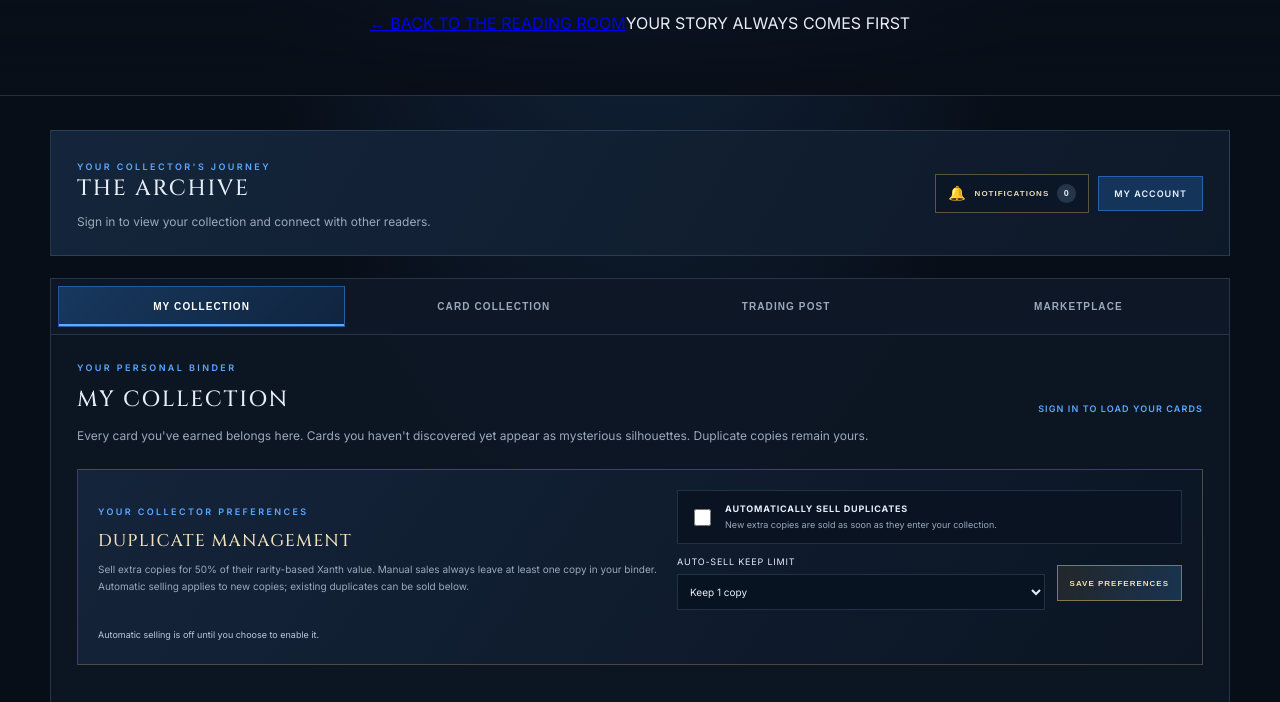
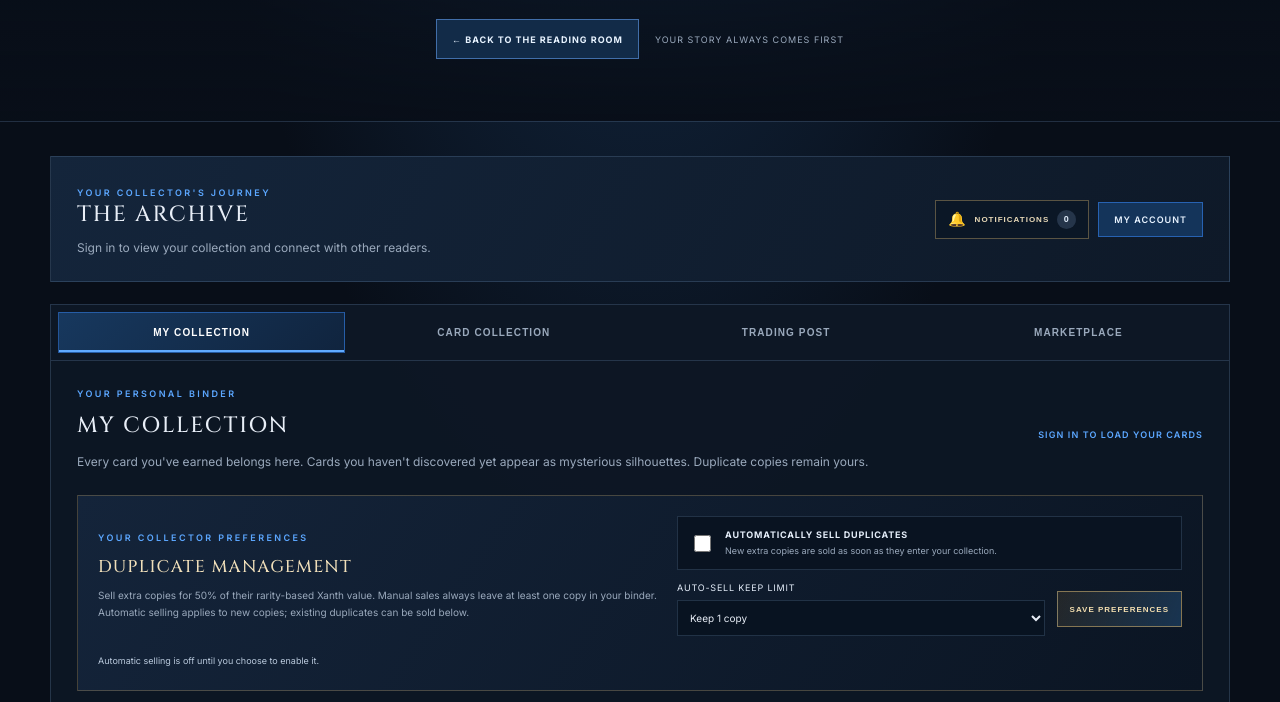
Before and after one commit to orlonguniverse/orlonguniverse.github.io, a plain HTML site: page explore-eden/index.html in a window 1280 px wide. Shown: the part 286-988 px from the top of the page. Drawn offline with nearby package versions, Linux system fonts and the light colour scheme; no server answers.

Commit message:
Stage 8A: style Explore Eden orientation link

```diff
--- a/explore-eden/explore-eden.css
+++ b/explore-eden/explore-eden.css
@@ -390,3 +390,8 @@
 @media(max-width:520px){
  .wanted-offer-field .market-card-check-grid{grid-template-columns:1fr}
 }
+
+/* Stage 8A — make the collectible archive feel optional and easy to leave. */
+.eden-hero-actions{display:flex;justify-content:center;align-items:center;gap:16px;flex-wrap:wrap;margin:22px auto 0}
+.eden-hero-actions a{display:inline-flex;align-items:center;justify-content:center;min-height:40px;padding:10px 15px;border:1px solid #6baaff88;background:#122b48;color:#e8f3ff;text-decoration:none;font-size:9px;font-weight:700;letter-spacing:1px}
+.eden-hero-actions span{color:var(--eden-muted);font-size:9px;letter-spacing:1px}
```
